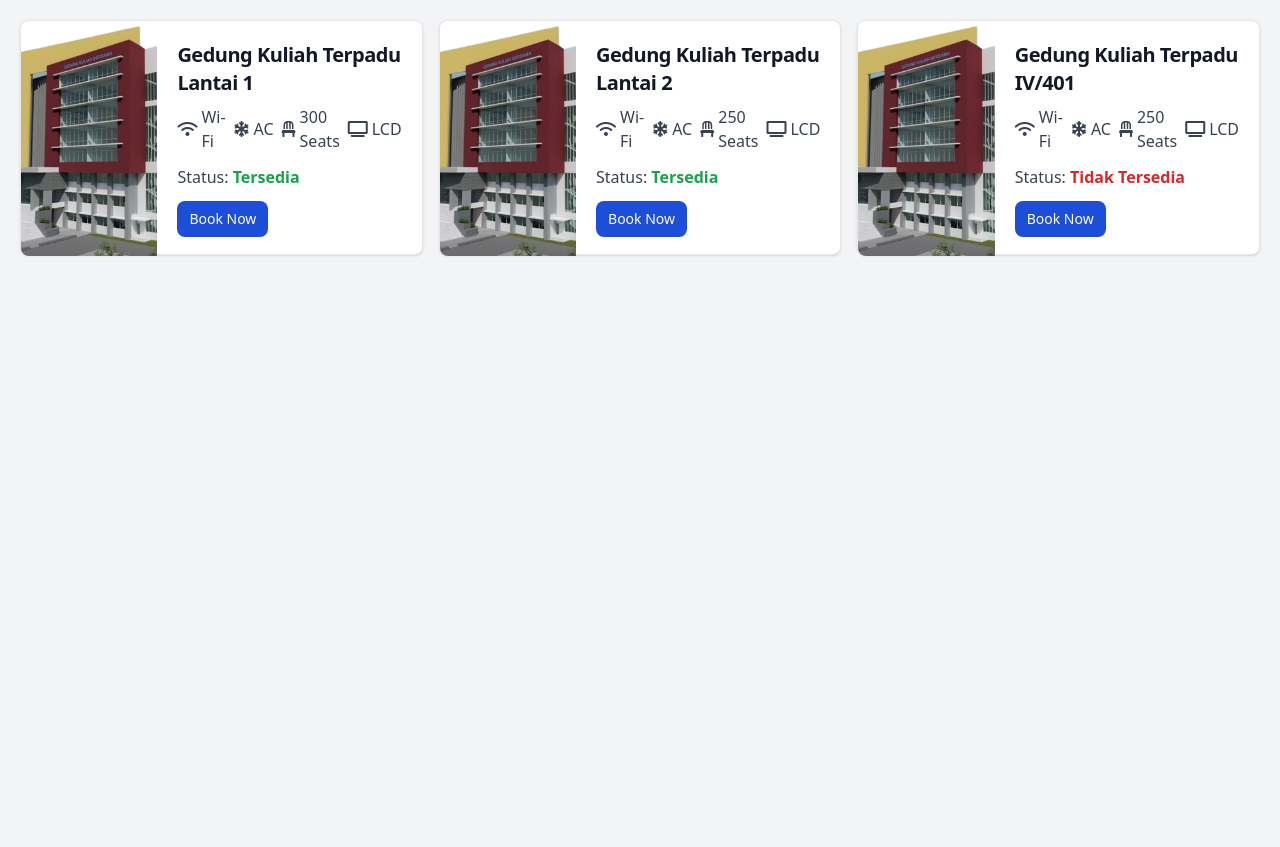
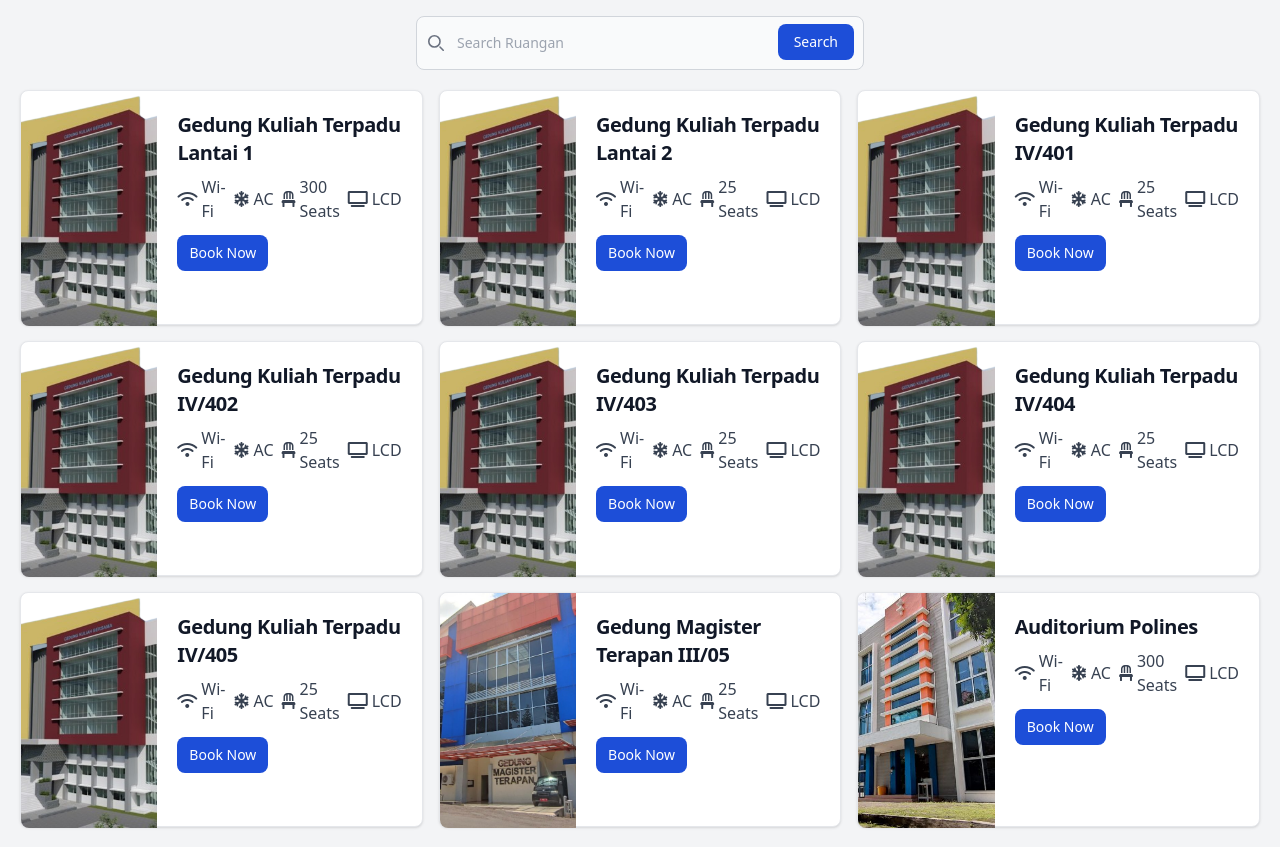
Before and after one commit to sipinjam/sipinjam, a PHP site: page /Pages/daftarRuangan/index.php in a window 1280 px wide. Before the commit the page ends 256 px from the top, so only its background shows below. Run offline with PHP 8.4, Linux system fonts and the light colour scheme; some libraries are stand-ins or nearby versions.

Commit message:
tambah search detailRuangan web

```diff
--- a/Web/Pages/daftarRuangan/index.php
+++ b/Web/Pages/daftarRuangan/index.php
@@ -8,6 +8,19 @@
   <title>Daftar Ruangan</title>
 </head>
 <body class="bg-gray-100">
+ <!-- membuat search bar -->
+<form class="max-w-md mx-auto mt-4">
+    <label for="default-search" class="mb-2 text-sm font-medium text-gray-900 sr-only dark:text-white">Search</label>
+    <div class="relative">
+        <div class="absolute inset-y-0 start-0 flex items-center ps-3 pointer-events-none">
+            <svg class="w-4 h-4 text-gray-500 dark:text-gray-400" aria-hidden="true" xmlns="http://www.w3.org/2000/svg" fill="none" viewBox="0 0 20 20">
+                <path stroke="currentColor" stroke-linecap="round" stroke-linejoin="round" stroke-width="2" d="m19 19-4-4m0-7A7 7 0 1 1 1 8a7 7 0 0 1 14 0Z"/>
+            </svg>
+        </div>
+        <input type="search" id="default-search" class="block w-full p-4 ps-10 text-sm text-gray-900 border border-gray-300 rounded-lg bg-gray-50 focus:ring-blue-500 focus:border-blue-500 dark:bg-gray-700 dark:border-gray-600 dark:placeholder-gray-400 dark:text-white dark:focus:ring-blue-500 dark:focus:border-blue-500" placeholder="Search Ruangan" required />
+        <button type="submit" class="text-white absolute end-2.5 bottom-2.5 bg-blue-700 hover:bg-blue-800 focus:ring-4 focus:outline-none focus:ring-blue-300 font-medium rounded-lg text-sm px-4 py-2 dark:bg-blue-600 dark:hover:bg-blue-700 dark:focus:ring-blue-800">Search</button>
+    </div>
+</form>
   <div id="room-list" class="container mx-auto p-5 grid grid-cols-1 md:grid-cols-2 lg:grid-cols-3 gap-4">
     <!-- Kartu ruangan akan di-generate di sini oleh JavaScript -->
   </div>
@@ -19,23 +32,55 @@
         image: "../../Sources/Img/gedungkuliah-terpadu.png",
         description: "Deskripsi tentang Gedung Kuliah Terpadu Lantai 1.",
         features: ["Wi-Fi", "AC", "300 Seats", "LCD"],
-        status: "Tersedia"
       },
       {
         title: "Gedung Kuliah Terpadu Lantai 2",
         image: "../../Sources/Img/gedungkuliah-terpadu.png",
         description: "Deskripsi tentang Gedung Kuliah Terpadu Lantai 2.",
-        features: ["Wi-Fi", "AC", "250 Seats", "LCD"],
-        status: "Tersedia"
+        features: ["Wi-Fi", "AC", "25 Seats", "LCD"],
       },
       {
         title: "Gedung Kuliah Terpadu IV/401",
         image: "../../Sources/Img/gedungkuliah-terpadu.png",
         description: "Deskripsi tentang Gedung Kuliah Terpadu IV/401.",
-        features: ["Wi-Fi", "AC", "250 Seats", "LCD"],
-        status: "Tidak Tersedia"
+        features: ["Wi-Fi", "AC", "25 Seats", "LCD"],
       },
-      // Tambahkan objek ruangan lainnya di sini
+      {
+        title: "Gedung Kuliah Terpadu IV/402",
+        image: "../../Sources/Img/gedungkuliah-terpadu.png",
+        description: "Deskripsi tentang Gedung Kuliah Terpadu IV/401.",
+        features: ["Wi-Fi", "AC", "25 Seats", "LCD"],
+      },
+      {
+        title: "Gedung Kuliah Terpadu IV/403",
+        image: "../../Sources/Img/gedungkuliah-terpadu.png",
+        description: "Deskripsi tentang Gedung Kuliah Terpadu IV/401.",
+        features: ["Wi-Fi", "AC", "25 Seats", "LCD"],
+      },
+      {
+        title: "Gedung Kuliah Terpadu IV/404",
+        image: "../../Sources/Img/gedungkuliah-terpadu.png",
+        description: "Deskripsi tentang Gedung Kuliah Terpadu IV/401.",
+        features: ["Wi-Fi", "AC", "25 Seats", "LCD"],
+      },
+      {
+        title: "Gedung Kuliah Terpadu IV/405",
+        image: "../../Sources/Img/gedungkuliah-terpadu.png",
+        description: "Deskripsi tentang Gedung Kuliah Terpadu IV/401.",
+        features: ["Wi-Fi", "AC", "25 Seats", "LCD"],
+      },
+      {
+        title: "Gedung Magister Terapan III/05",
+        image: "../../Sources/Img/mst.jpg",
+        description: "Deskripsi tentang Gedung Kuliah Terpadu IV/401.",
+        features: ["Wi-Fi", "AC", "25 Seats", "LCD"],
+      },
+      {
+        title: "Auditorium Polines",
+        image: "../../Sources/Img/AB.jpg",
+        description: "Deskripsi tentang Gedung Kuliah Terpadu IV/401.",
+        features: ["Wi-Fi", "AC", "300 Seats", "LCD"],
+      },
     ];
 
     const roomList = document.getElementById('room-list');
@@ -63,7 +108,7 @@
                     icon = "fa-tv";
                     break;
                   case "300 Seats":
-                  case "250 Seats":
+                  case "25 Seats":
                     icon = "fa-chair"; // Menggunakan ikon kursi untuk Seats
                     break;
                   default:
@@ -77,7 +122,6 @@
               }).join('')}
             </div>
             <p class="mb-3 font-normal text-gray-700 dark:text-gray-400">
-              Status: <span class="${statusColor} font-bold">${room.status}</span>
             </p>
             <a href="#" class="inline-flex items-center px-3 py-2 text-sm font-medium text-center text-white bg-blue-700 rounded-lg hover:bg-blue-800 focus:ring-4 focus:outline-none focus:ring-blue-300 dark:bg-blue-600 dark:hover:bg-blue-700 dark:focus:ring-blue-800">
               Book Now
```
